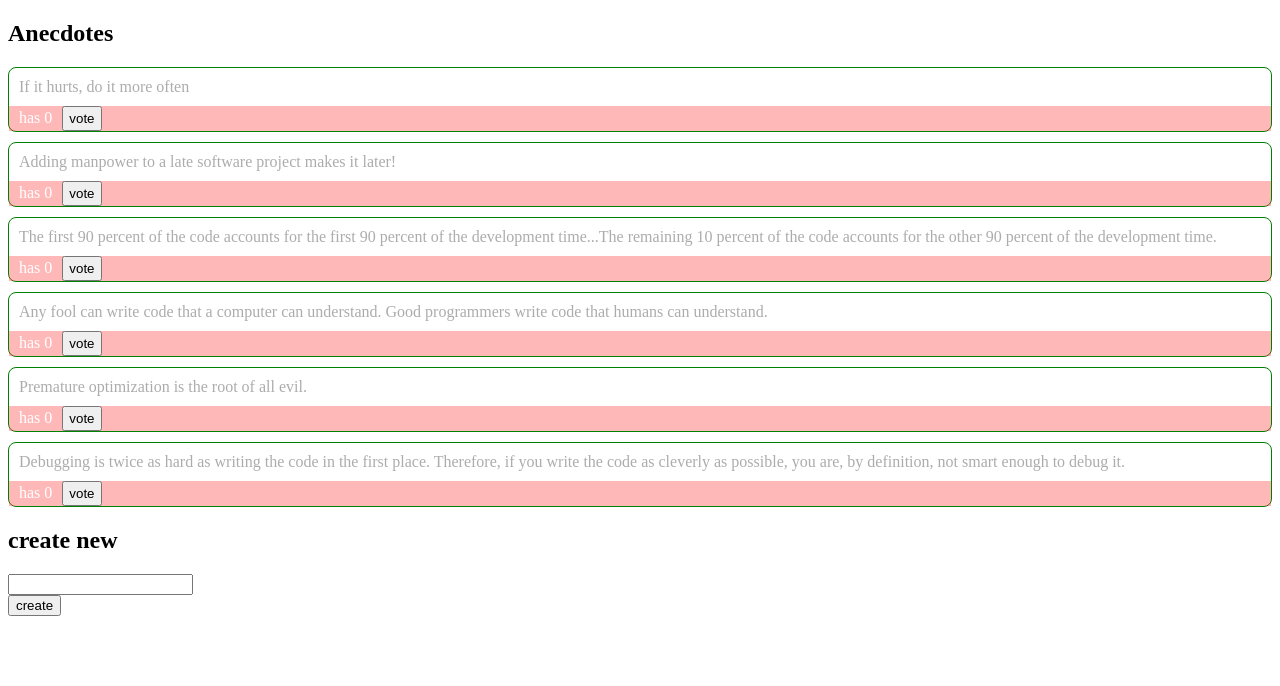
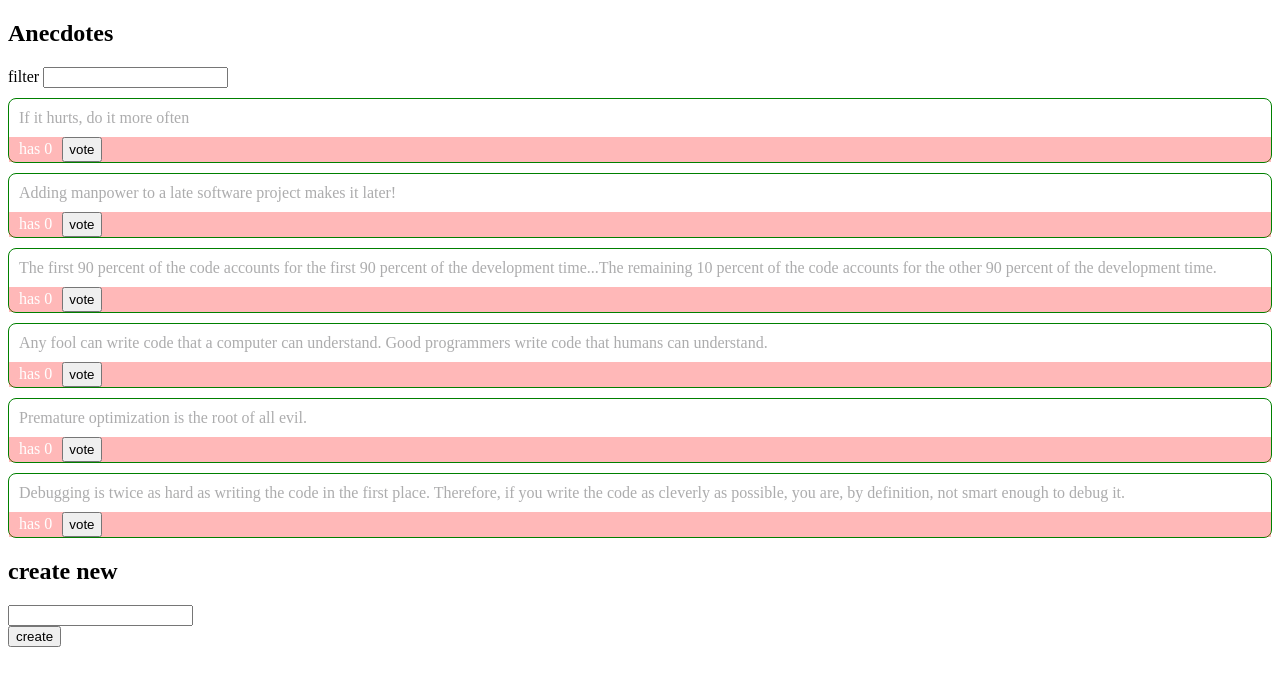
Before and after one commit to belmeetmule/anecdote, a React (Create React App) app: page / in a window 1280 px wide. Shown: the top 686 px of the page. Built offline with nearby package versions, Linux system fonts and the light colour scheme.

Commit message:
Add filter component to app

```diff
--- a/src/App.js
+++ b/src/App.js
@@ -1,11 +1,13 @@
 import AnecdoteList from './components/AnecdoteList'
 import AnecdoteForm from './components/AnecdoteForm'
+import Filter from './components/Filter'
 
 const App = () => {
 
   return (
     <div>
      <h2>Anecdotes</h2>
+      <Filter />
       <AnecdoteList />
       <AnecdoteForm />
     </div>
```
